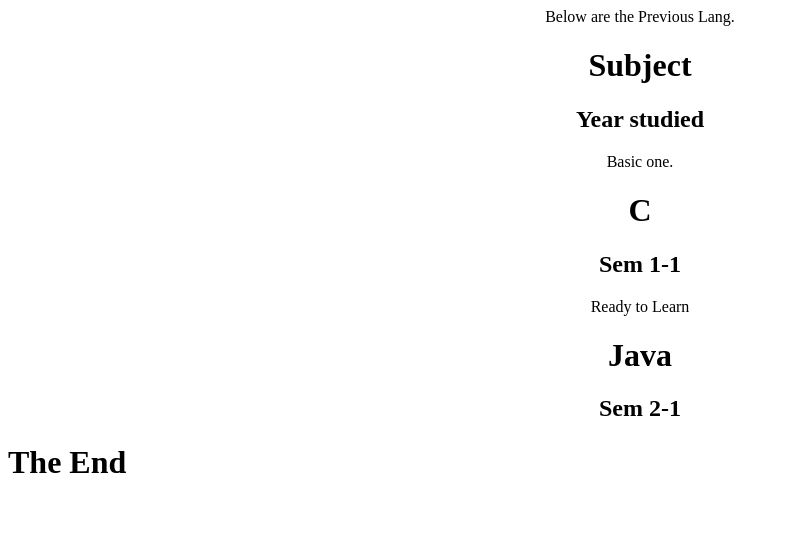
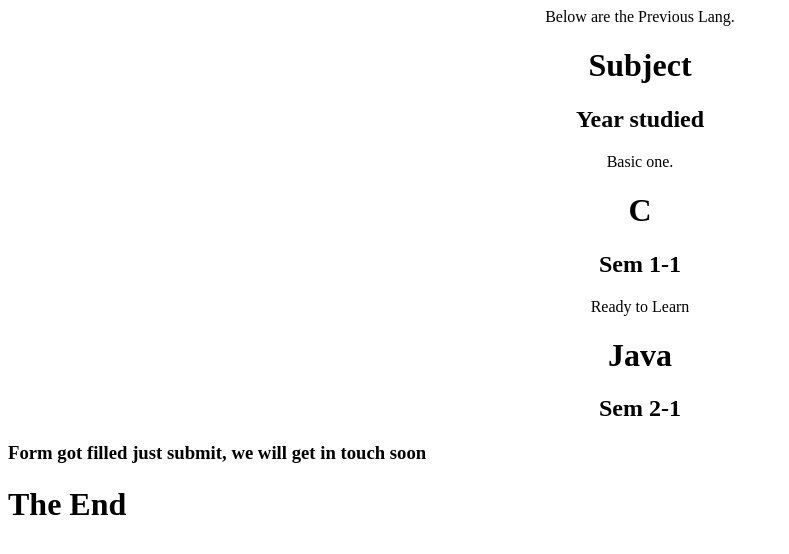
Before and after one commit to KVSSKPRADEEP/Hackathon2_LS, a plain HTML site: page index.html in a window 1280 px wide. Shown: the whole page, without its empty margins (0-789 px from the left). Drawn offline with nearby package versions, Linux system fonts and the light colour scheme.

Commit message:
Update index.html

```diff
--- a/index.html
+++ b/index.html
@@ -38,7 +38,7 @@
 $scope.type="Sem 1-2";
 });</script>
 </body>
-<h3>
+ <h3> Form got filled just submit, we will get in touch soon</h3>
   <h1> The End </h1>
 
 </html>
```
